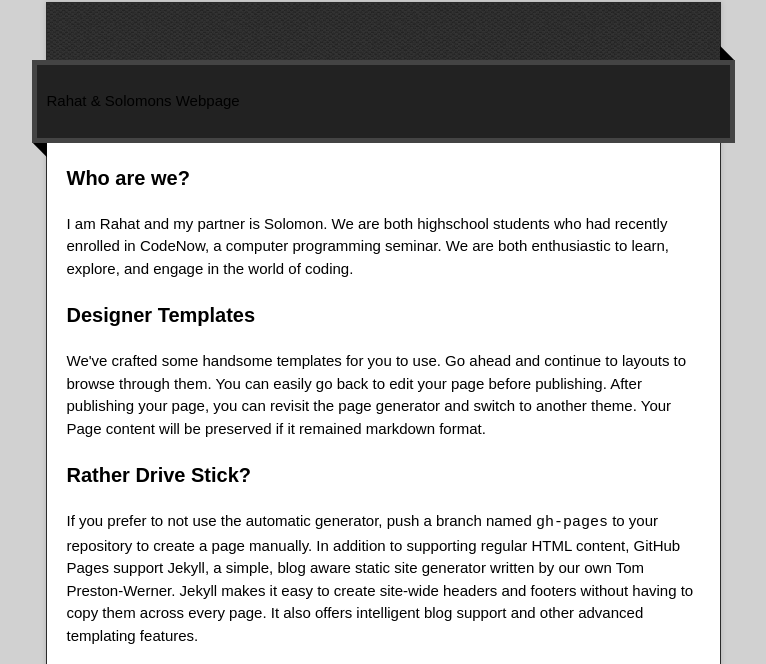
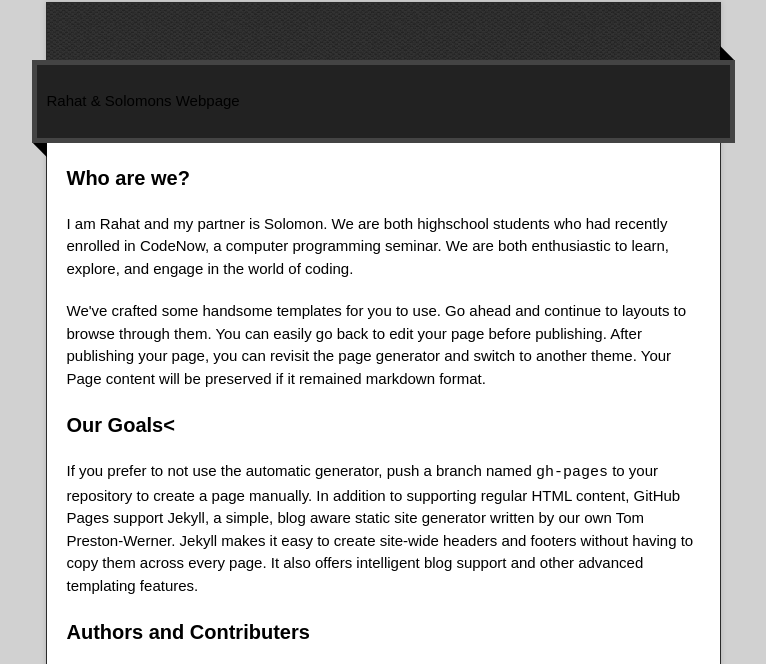
Before and after one commit to TseSharp/rahathossan.github.io, a plain HTML site: page index.html in a window 1280 px wide. Shown: the part 128-792 px from the top of the page, without its empty margins (257-1023 px from the left). Drawn offline with nearby package versions, Linux system fonts and the light colour scheme.

Commit message:
Update index.html

```diff
--- a/index.html
+++ b/index.html
@@ -41,13 +41,12 @@
 
 
 <h3>
-<a name="designer-templates" class="anchor" href="#designer-templates"><span class="octicon octicon-link"></span></a>Designer Templates</h3>
+<a name= class="anchor" href="#designer-templates"><span class="octicon octicon-link"></span></a></h3>
 
 <p>We've crafted some handsome templates for you to use. Go ahead and continue to layouts to browse through them. You can easily go back to edit your page before publishing. After publishing your page, you can revisit the page generator and switch to another theme. Your Page content will be preserved if it remained markdown format.</p>
 
 <h3>
-<a name="rather-drive-stick" class="anchor" href="#rather-drive-stick"><span class="octicon octicon-link"></span></a>Rather Drive Stick?</h3>
-
+<a name="Our Goals" class="anchor" href=""><span class="octicon octicon-link"></span></a>Our Goals<</h3>
 <p>If you prefer to not use the automatic generator, push a branch named <code>gh-pages</code> to your repository to create a page manually. In addition to supporting regular HTML content, GitHub Pages support Jekyll, a simple, blog aware static site generator written by our own Tom Preston-Werner. Jekyll makes it easy to create site-wide headers and footers without having to copy them across every page. It also offers intelligent blog support and other advanced templating features.</p>
 
 <h3>
```
